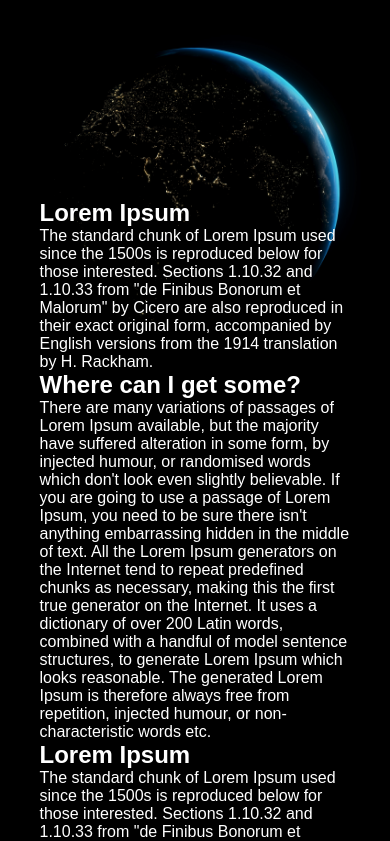
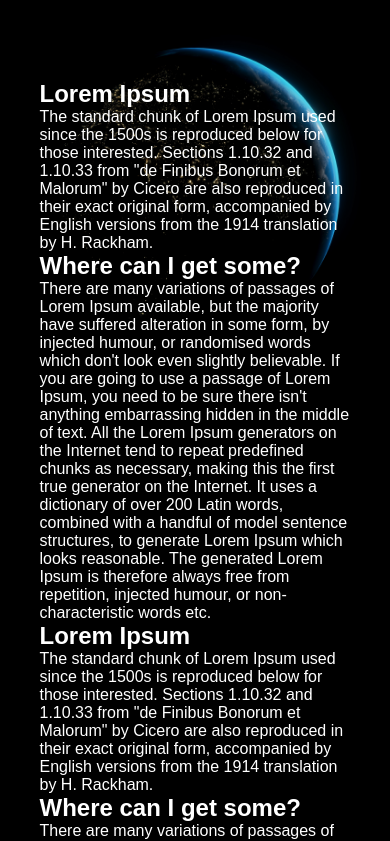
Before and after one commit to SCRIPTERx28/scripterx.in, a plain HTML site: page index.html in a window 390 px wide. Shown: the top 841 px of the page. Drawn offline with nearby package versions, Linux system fonts and the light colour scheme.

Commit message:
update style.css

```diff
--- a/style.css
+++ b/style.css
@@ -282,8 +282,6 @@ main section {
   background-size: contain;
   background-position: 25%;
   position: relative;
-  padding-bottom: 110.44px;
-  padding-top: 119px;
   min-height: 100vh;
   background-repeat: no-repeat;
   background-position: top;
```
